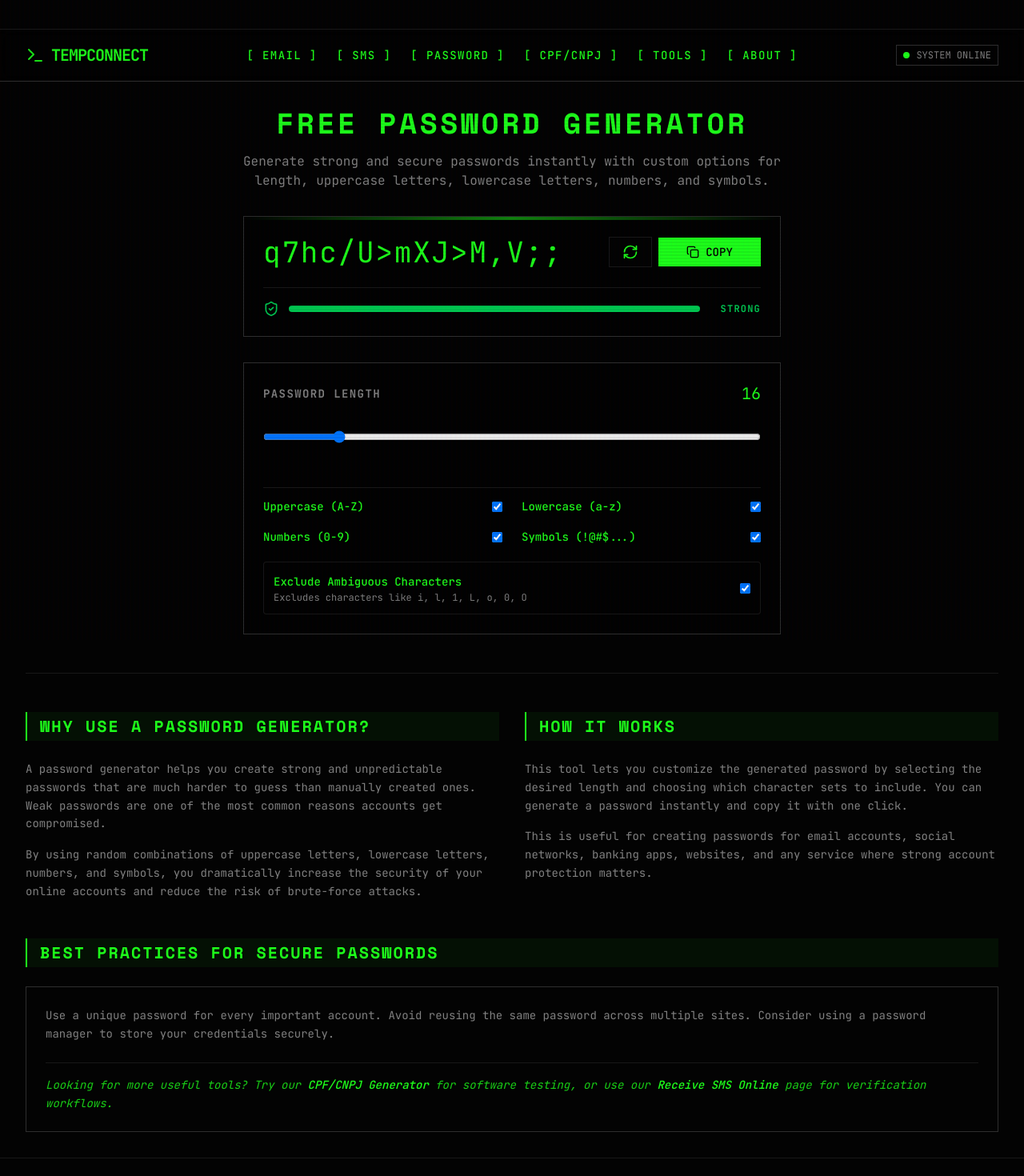
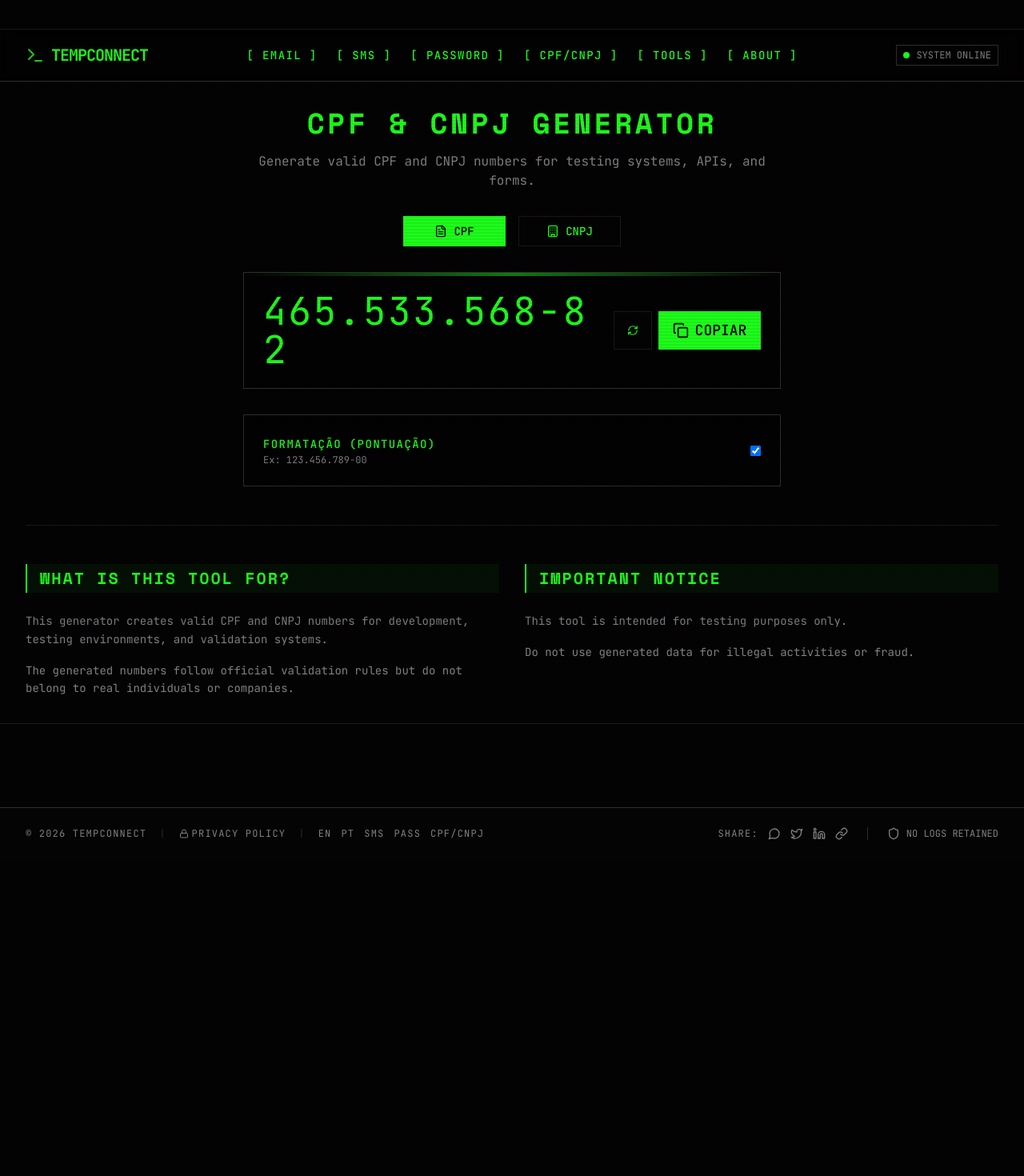
Before and after one commit to ElliasGoncalves/tempconnect, a React (Vite) app: page /gerador-cpf-cnpj in a window 1280 px wide. Shown: the top 1470 px of the page at 80% size. After the commit the page ends 1074 px from the top, so only its background shows below. Built offline with nearby package versions, Linux system fonts and the light colour scheme.

Commit message:
fix cpf/cnpj page

```diff
--- a/src/CpfCnpjGeneratorPage.tsx
+++ b/src/CpfCnpjGeneratorPage.tsx
@@ -1,15 +1,15 @@
 import React, { useEffect } from "react";
-import { PasswordGenerator } from "./PasswordGenerator";
+import { CpfCnpjGenerator } from "./CpfCnpjGenerator";
 
-export default function PasswordGeneratorPage() {
+export default function CpfCnpjGeneratorPage() {
   useEffect(() => {
-    document.title = "Free Password Generator - Strong & Secure Passwords | TempConnect";
+    document.title = "CPF/CNPJ Generator - Valid Numbers | TempConnect";
 
     const metaDescription = document.querySelector('meta[name="description"]');
     if (metaDescription) {
       metaDescription.setAttribute(
         "content",
-        "Generate strong and secure passwords instantly. Free online password generator with custom options for length, symbols, numbers, and more."
+        "Generate valid CPF and CNPJ numbers for testing systems, forms, and APIs. Free online generator."
       );
     }
   }, []);
@@ -19,39 +19,34 @@
       <section className="text-center space-y-4 mb-8">
         <h1
           className="text-3xl md:text-4xl font-bold uppercase tracking-widest text-primary glitch"
-          data-text="Free Password Generator"
+          data-text="CPF & CNPJ Generator"
         >
-          Free Password Generator
+          CPF & CNPJ Generator
         </h1>
         <p className="text-muted-foreground max-w-2xl mx-auto text-sm md:text-base">
-          Generate strong and secure passwords instantly with custom options for
-          length, uppercase letters, lowercase letters, numbers, and symbols.
+          Generate valid CPF and CNPJ numbers for testing systems, APIs, and forms.
         </p>
       </section>
 
       <section className="mb-12">
-        <PasswordGenerator />
+        <CpfCnpjGenerator />
       </section>
 
-      <section className="space-y-12 border-t border-border/50 pt-12">
-        <div className="grid grid-cols-1 md:grid-cols-2 gap-8">
+      <section className="grid grid-cols-1 md:grid-cols-2 gap-8 border-t border-border/50 pt-12">
         <div className="space-y-6">
           <div className="border-l-2 border-primary pl-4 py-1 bg-primary/5">
             <h2 className="text-xl font-bold uppercase tracking-widest text-primary">
-                Why Use a Password Generator?
+              What is this tool for?
             </h2>
           </div>
           <div className="text-muted-foreground space-y-4 text-sm leading-relaxed">
             <p>
-                A password generator helps you create strong and unpredictable
-                passwords that are much harder to guess than manually created ones.
-                Weak passwords are one of the most common reasons accounts get
-                compromised.
+              This generator creates valid CPF and CNPJ numbers for development,
+              testing environments, and validation systems.
             </p>
             <p>
-                By using random combinations of uppercase letters, lowercase letters,
-                numbers, and symbols, you dramatically increase the security of your
-                online accounts and reduce the risk of brute-force attacks.
+              The generated numbers follow official validation rules but do not
+              belong to real individuals or companies.
             </p>
           </div>
         </div>
@@ -59,49 +54,16 @@
         <div className="space-y-6">
           <div className="border-l-2 border-primary pl-4 py-1 bg-primary/5">
             <h2 className="text-xl font-bold uppercase tracking-widest text-primary">
-                How It Works
+              Important Notice
             </h2>
           </div>
           <div className="text-muted-foreground space-y-4 text-sm leading-relaxed">
             <p>
-                This tool lets you customize the generated password by selecting the
-                desired length and choosing which character sets to include. You can
-                generate a password instantly and copy it with one click.
+              This tool is intended for testing purposes only.
             </p>
             <p>
-                This is useful for creating passwords for email accounts, social
-                networks, banking apps, websites, and any service where strong account
-                protection matters.
+              Do not use generated data for illegal activities or fraud.
             </p>
-            </div>
-          </div>
-        </div>
-
-        <div className="space-y-6">
-          <div className="border-l-2 border-primary pl-4 py-1 bg-primary/5">
-            <h2 className="text-xl font-bold uppercase tracking-widest text-primary">
-              Best Practices for Secure Passwords
-            </h2>
-          </div>
-          <div className="text-muted-foreground space-y-4 text-sm leading-relaxed bg-muted/5 p-6 border border-border">
-            <p>
-              Use a unique password for every important account. Avoid reusing the
-              same password across multiple sites. Consider using a password manager
-              to store your credentials securely.
-            </p>
-            <div className="mt-6 pt-4 border-t border-border/50">
-              <p className="text-primary/80 italic">
-                Looking for more useful tools? Try our{" "}
-                <a href="/gerador-cpf-cnpj" className="text-primary hover:underline font-medium">
-                  CPF/CNPJ Generator
-                </a>{" "}
-                for software testing, or use our{" "}
-                <a href="/receive-sms" className="text-primary hover:underline font-medium">
-                  Receive SMS Online
-                </a>{" "}
-                page for verification workflows.
-              </p>
-            </div>
           </div>
         </div>
       </section>
```
Lines whose indentation alone changed are shown as unchanged.
